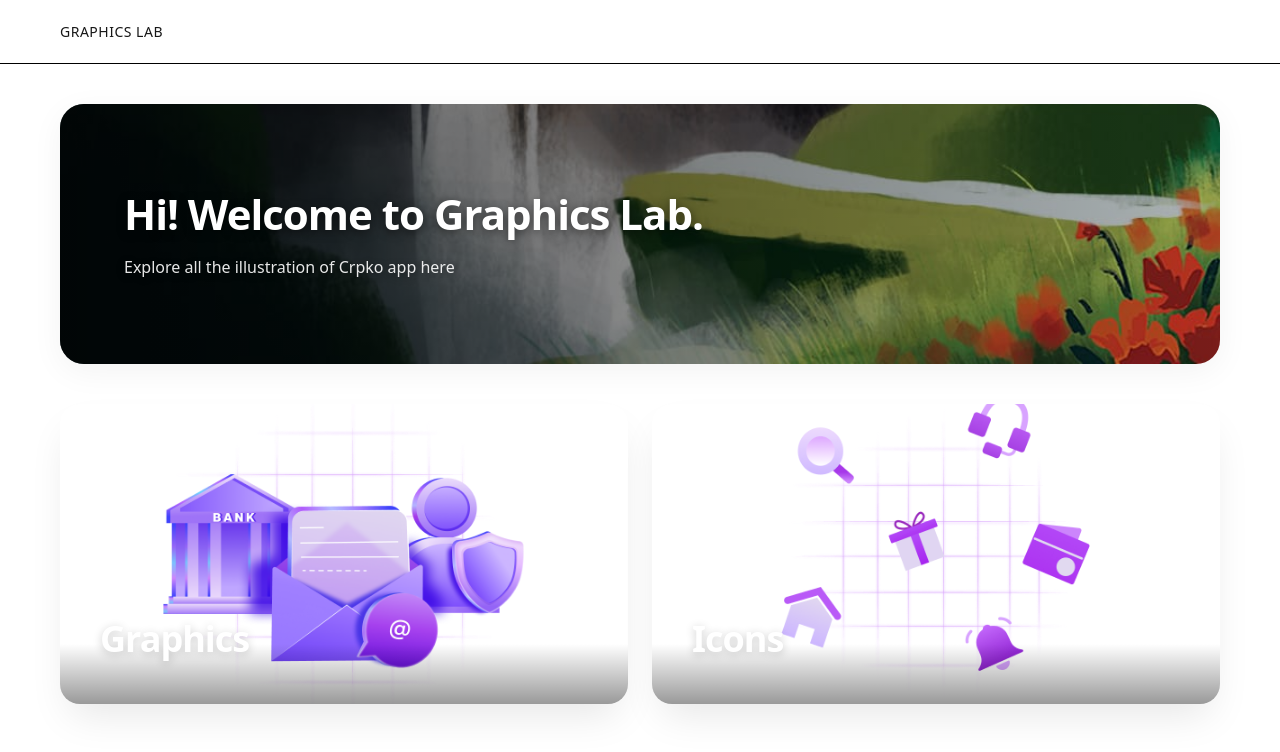
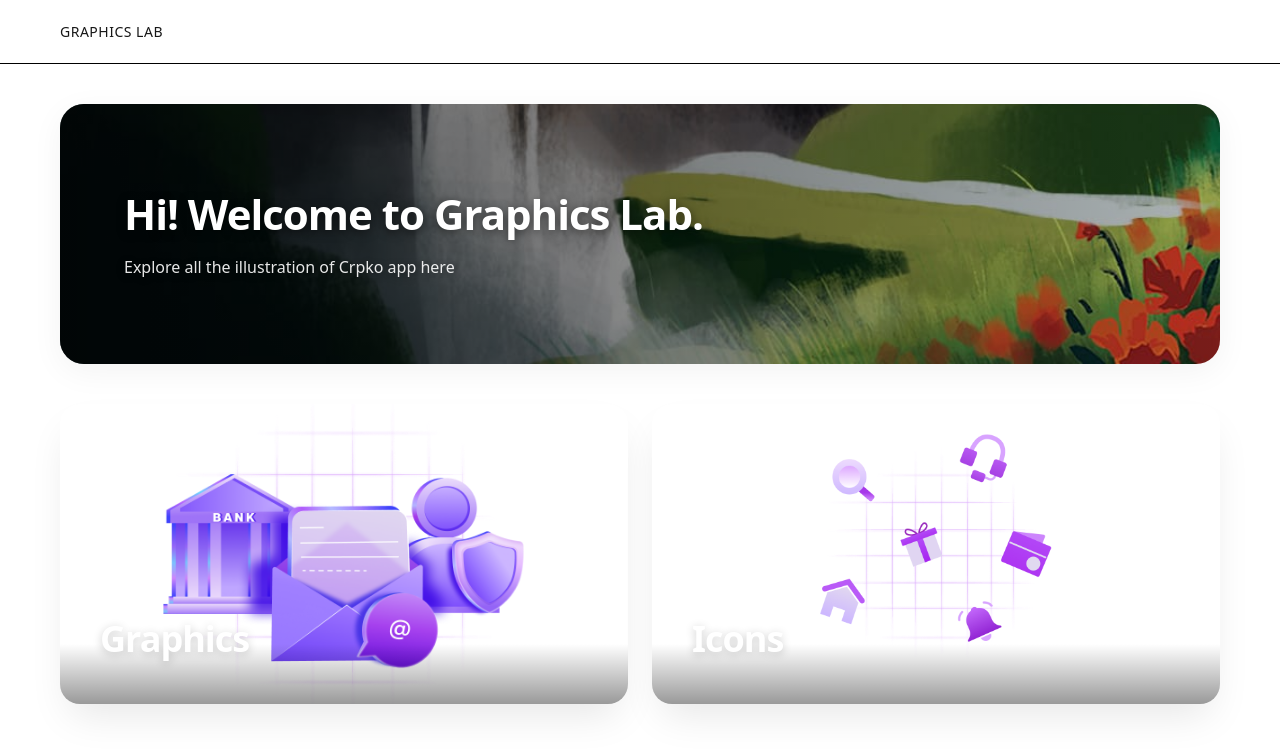
Before and after one commit to yamparalarahul27/illu-ic, a Next.js app: page /dashboard in a window 1280 px wide. Shown: the top 752 px of the page. Built offline with nearby package versions, Linux system fonts and the light colour scheme.

Commit message:
style: adjusted scale of icons illustration to fit

```diff
--- a/src/app/dashboard/page.tsx
+++ b/src/app/dashboard/page.tsx
@@ -152,7 +152,7 @@ function DashboardContent() {
               objectFit: "contain",
               objectPosition: "center",
               zIndex: 0,
-              transform: "scale(1.2)" // Increases size inside the card
+              transform: "scale(0.9)" // Reduces size inside the card to accommodate the new asset
             }}
           />
 
```
